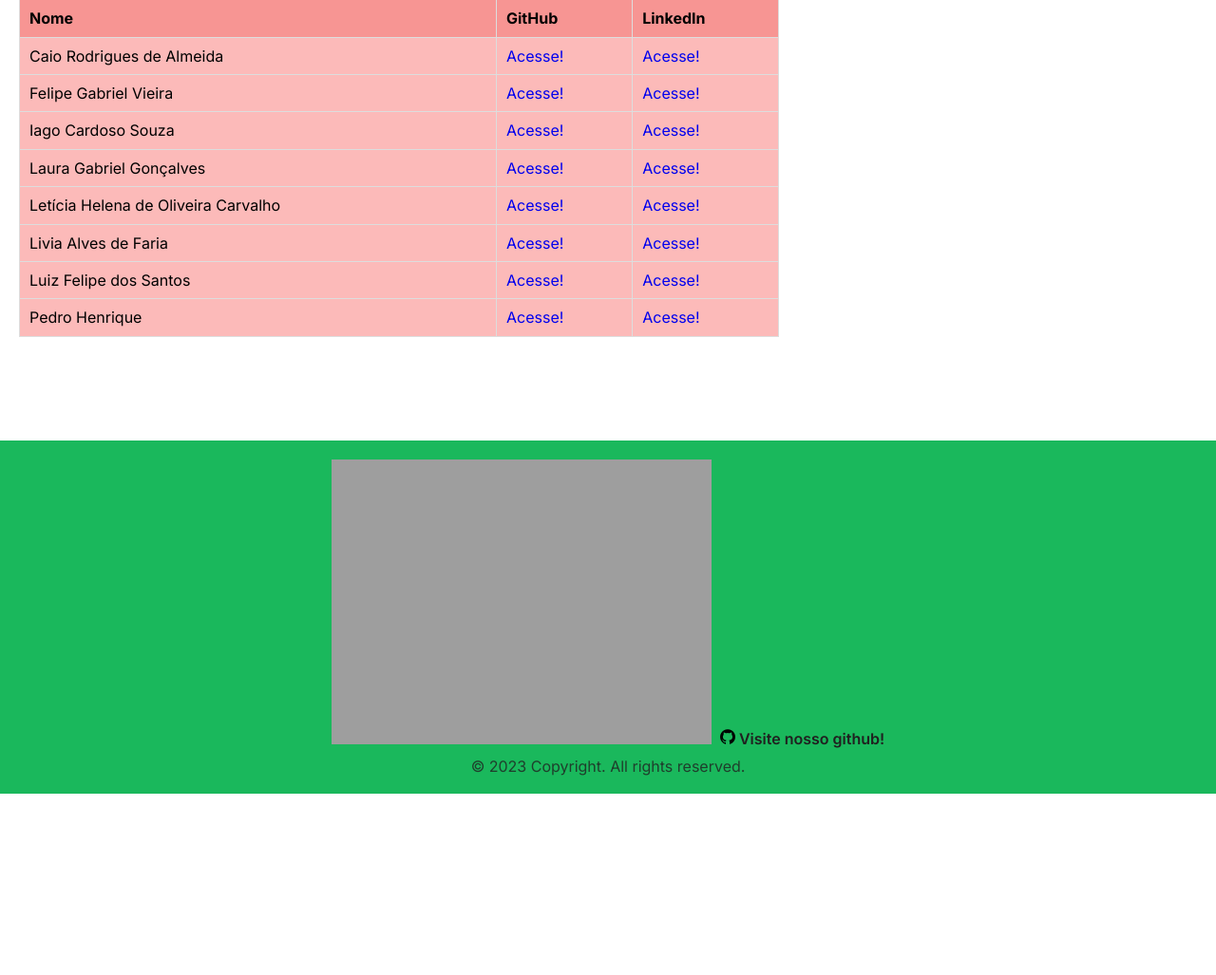
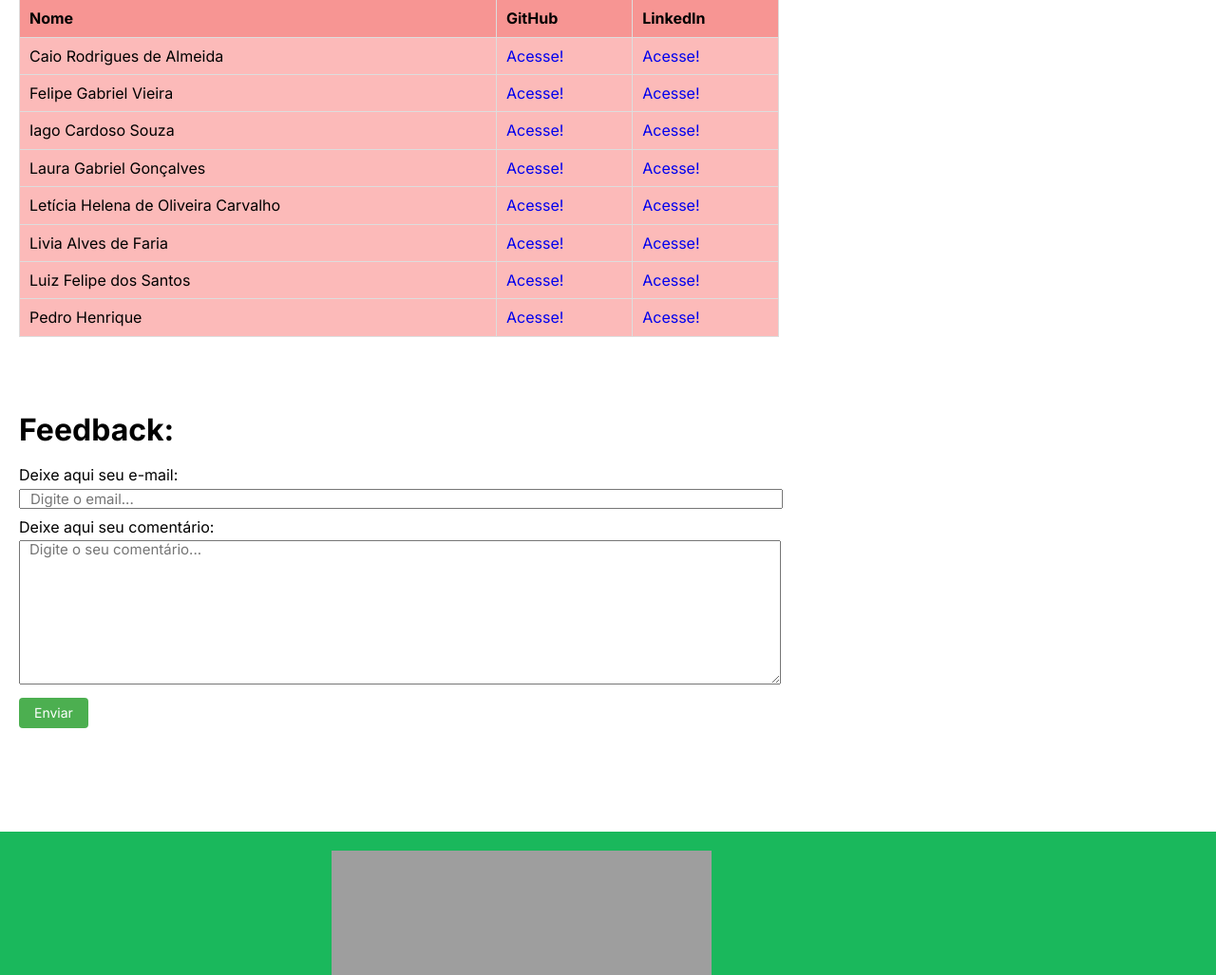
Before and after one commit to Equipe-CodeLand/API-2023.1, a Flask app: page /sobre in a window 1280 px wide. Shown: the part 882-1909 px from the top of the page at 95% size. Before the commit the page ends 1718 px from the top, so only its background shows below. Run offline with Flask 2, Linux system fonts and the light colour scheme; some libraries are stand-ins or nearby versions; grey boxes are pictures that could not be loaded.

Commit message:
Adicinei a parte do feedback no html e css.

```diff
--- a/src/static/css/sobre.css
+++ b/src/static/css/sobre.css
@@ -1,6 +1,6 @@
 main {
     max-width: 1400px;
-    min-width: none;
+    min-width: 90%;
     margin: auto;
 }
 
@@ -52,6 +52,7 @@ main {
 
 #content_2 {
     padding: 20px;
+    font-family: "Inter", sans-serif;
 }
 
 #content_2 h1 {
@@ -99,4 +100,72 @@ main {
     #content_2 table {
         width: 100%;
     }
+
+    #content_3 {
+        width: 90% !important;
+    }
+
+    #content_3 textarea {
+        height: 150px;
+        width: 90% !important;
+    }
+
+    #content_3 .email {
+        width: 90% !important;
+    }
 }
+
+#content_3 {
+    width: 800px;
+    padding: 20px;
+    font-family: "Inter", sans-serif;
+}
+
+#content_3 h1 {
+    margin-bottom: 20px;
+    text-align: left;
+    font-weight: bold;
+    font-family: "Inter", sans-serif;
+}
+
+#content_3 .email {
+    width: 800px;
+}
+
+#content_3 textarea {
+    height: 150px;
+    width: 800px;
+}
+
+#content_3 .email,
+#content_3 .comentario {
+    margin-top: 5px !important;
+    margin-bottom: 10px !important;
+    font-family: "Inter", sans-serif;
+    font-size: 15px;
+    text-indent: 10px;
+}
+
+#content_3 .email::placeholder,
+#content_3 .comentario::placeholder {
+    text-indent: 10px;
+}
+
+.botao {
+    background-color: #4CAF50;
+    color: white;
+    padding: 8px 16px;
+    border: none;
+    border-radius: 4px;
+    cursor: pointer;
+    font-size: 14px;
+    text-align: center;
+    transition: 0.8s ease;
+  }
+
+  .botao:hover {
+    background: #37813a;
+    box-shadow: inset 2px 2px 2px rgba(0,0,0,0.2);
+    text-shadow: none;
+    transition: 0.8s ease;
+  }
--- a/src/templates/sobre.html
+++ b/src/templates/sobre.html
@@ -67,5 +67,26 @@
         </tbody>
     </table>
     </section>
+
+    <section id="content_3">
+        <br>
+        <h1>Feedback:</h1>
+
+        <form class="form-feedback">
+
+            <label for="">Deixe aqui seu e-mail:</label><br>
+            <input class="email" type="email" name="email" placeholder="Digite o email...">
+
+            <br>
+
+            <label for="">Deixe aqui seu comentário:</label><br>
+            <textarea class="comentario" name="comentario" placeholder="Digite o seu comentário..."></textarea>
+
+            <br>
+
+            <input class="botao" type="submit" value="Enviar">
+
+        </form>
+    </section>
 </main>
 {% endblock %}
```
